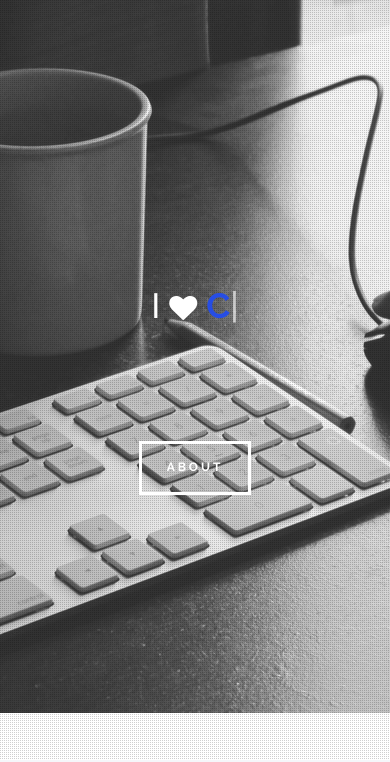
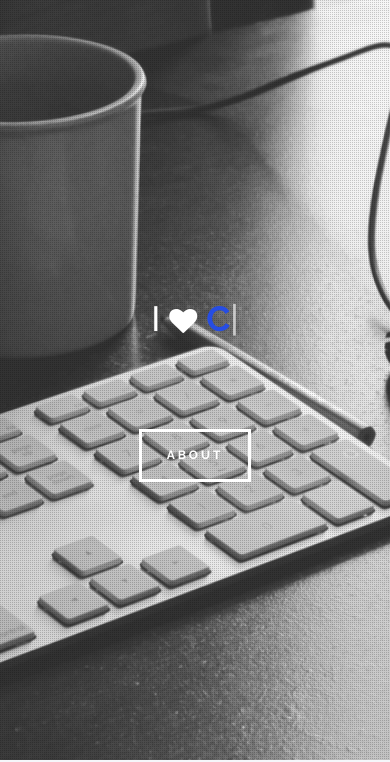
Before and after one commit to colinrobertbrooks/colinrobertbrooks.github.io, a plain HTML site: page index.html in a window 390 px wide. Shown: the part 84-846 px from the top of the page. Drawn offline with Linux system fonts and the light colour scheme.

Commit message:
test fix for background img not filling screen

```diff
--- a/css/queries.css
+++ b/css/queries.css
@@ -13,7 +13,7 @@
     font-size: 28px;
   }
   #to-about-btn {
-    margin-top: 100px;
+    margin-top: 75px;
   }
   .about {
     padding: 75px 0;
@@ -45,8 +45,16 @@
   }
   .splash {
     background: url(../images/splash.jpg) no-repeat center center;
+    -webkit-background-size: cover;
+    -moz-background-size: cover;
+    -o-background-size: cover;
+    background-size: cover;
   }
   section.contact {
     background: url(../images/contact.jpg) no-repeat center center;
+    -webkit-background-size: cover;
+    -moz-background-size: cover;
+    -o-background-size: cover;
+    background-size: cover;
   }
 }
```
